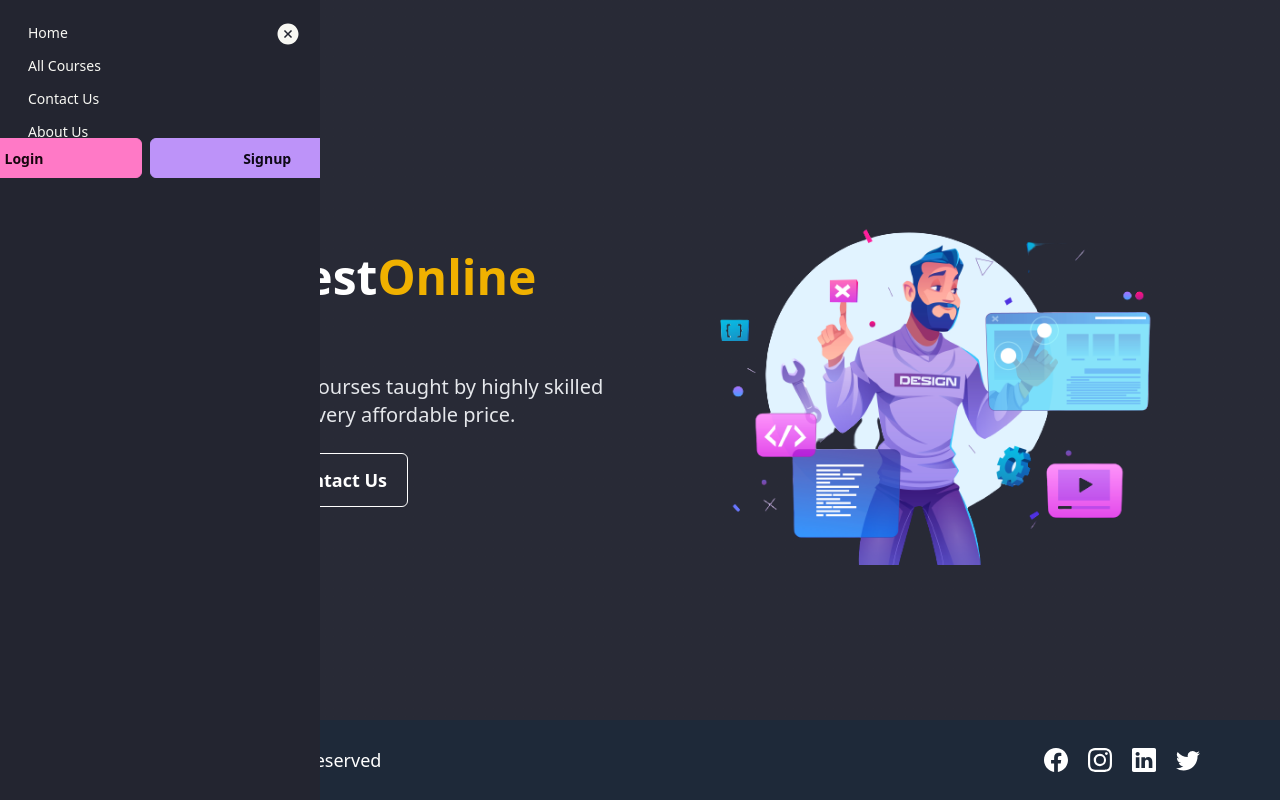
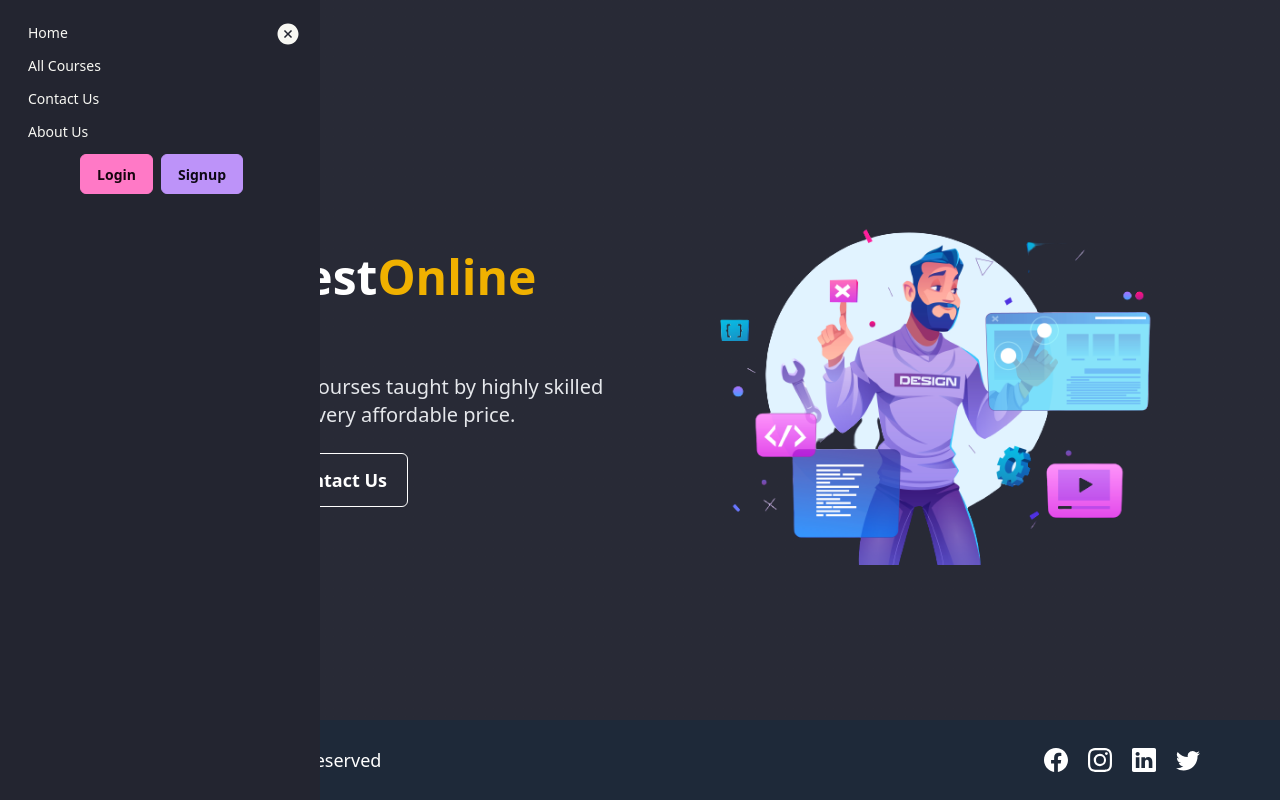
Before and after one commit to sahil07git/lms-frontend, a React (Vite) app: page / in a window 1280 px wide. Both pictures are taken after a click on the label 32 px from the left and 32 px from the top of the page. Built offline with nearby package versions, Linux system fonts and the light colour scheme.

Commit message:
modified the Login and signup buttons

```diff
--- a/src/Layouts/HomeLayout.jsx
+++ b/src/Layouts/HomeLayout.jsx
@@ -82,14 +82,18 @@ function HomeLayout({ children }) {
                             </li>
 
                             {!isLoggedIn && (
-                                <li className="bottom-4 w-[90%]">
+                            <li className="bottom-4 w-[90%] m-4">
                                 <div className="w-full flex items-center justify-center">
+                                    <Link to="/login">
                                         <button className="btn btn-primary px-4 py-1 font-semibold rounded-md w-full">
-                                            <Link to="/login">Login</Link>
+                                            Login
                                         </button>
-                                        <button className=" btn btn-secondary px-4 py-1 font-semibold rounded-md w-full">
-                                            <Link to="/login">Signup</Link>
+                                    </Link>
+                                    <Link to="/signup">
+                                        <button className="btn btn-secondary px-4 py-1 font-semibold rounded-md w-full">
+                                            Signup
                                         </button>
+                                    </Link>
                                 </div>
                             </li>
                         )}
@@ -97,11 +101,13 @@ function HomeLayout({ children }) {
                             {isLoggedIn && (
                             <li className="bottom-4 w-[90%]">
                                 <div className="w-full flex items-center justify-center">
+                                    <Link to="/user/profile">
                                         <button className="btn btn-primary px-4 py-1 font-semibold rounded-md w-full">
-                                            <Link to="/user/profile">Profile</Link>
+                                            Profile
                                         </button>
-                                        <button className=" btn btn-secondary px-4 py-1 font-semibold rounded-md w-full">
-                                            <Link onClick={handleLogout}>Logout</Link>
+                                    </Link>
+                                    <button className="btn btn-secondary px-4 py-1 font-semibold rounded-md w-full" onClick={handleLogout}>
+                                        Logout
                                     </button>
                                 </div>
                             </li>
```
Lines whose indentation alone changed are shown as unchanged.
